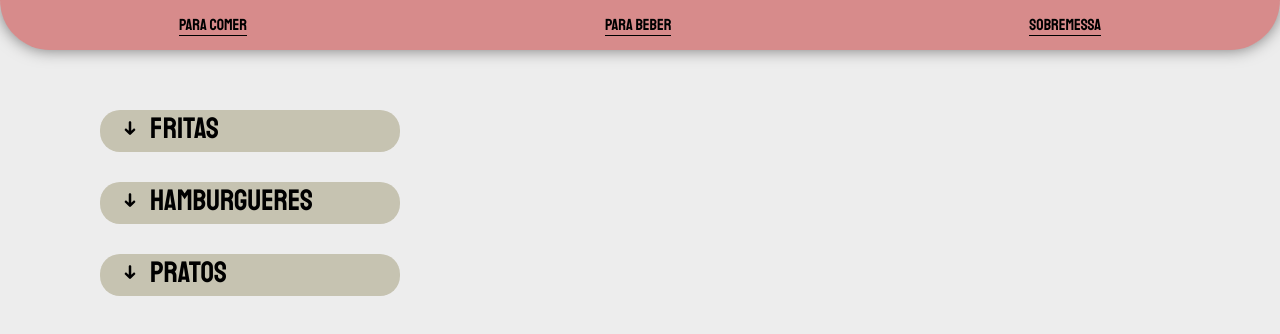
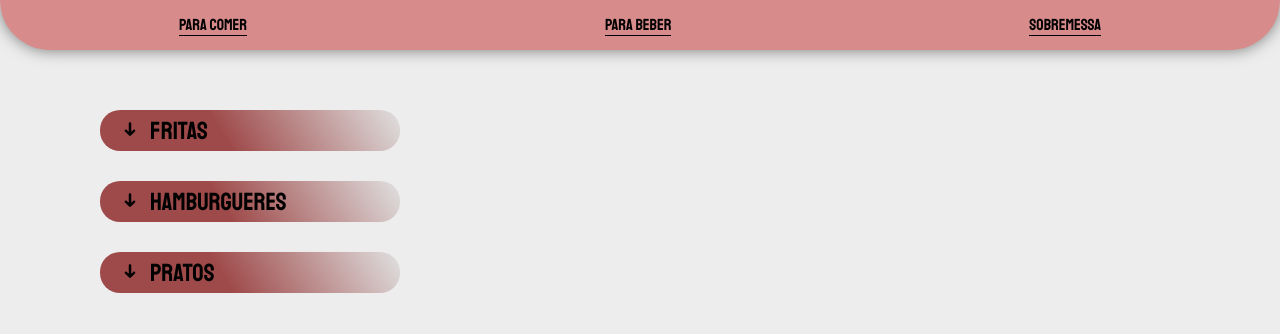
Before and after one commit to MoisesSS1/Hamburgueria, a React (Create React App) app: page / in a window 1280 px wide. Shown: the top 334 px of the page. Built offline with nearby package versions, Linux system fonts and the light colour scheme.

Commit message:
Estilizando cards e topo

```diff
--- a/src/components/Card.module.css
+++ b/src/components/Card.module.css
@@ -1,6 +1,6 @@
 .card {
     font-size: 1.2em;
-    width: 300px;
+    width: 30%;
     background-color: rgb(255, 255, 255);
     text-align: center;
     border-radius: 20px;
--- a/src/components/MainParaComer.module.css
+++ b/src/components/MainParaComer.module.css
@@ -12,12 +12,21 @@
 }
 
 .title {
+    padding-top: 5px;
     text-align: left;
     width: 300px;
-    font-size: 1.85em;
+    font-size: 1.55em;
     padding-left: 20px;
-    background-color: rgb(198, 195, 177);
     border-radius: 20px;
+    background-color: rgb(212, 183, 183);
+    background: linear-gradient(238deg, rgba(224,224,224,1) 0%, rgb(159, 74, 74) 59%);
+
+}
+
+.title:hover {
+    background: none;
+    border: 1px solid green;
+    cursor: pointer;
 }
 
 
```
